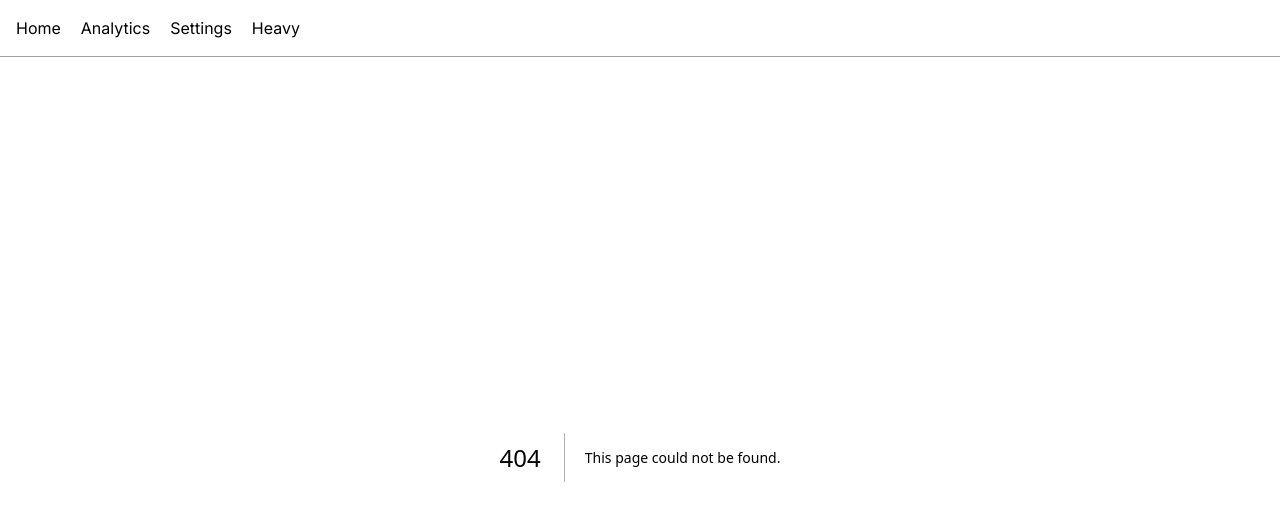
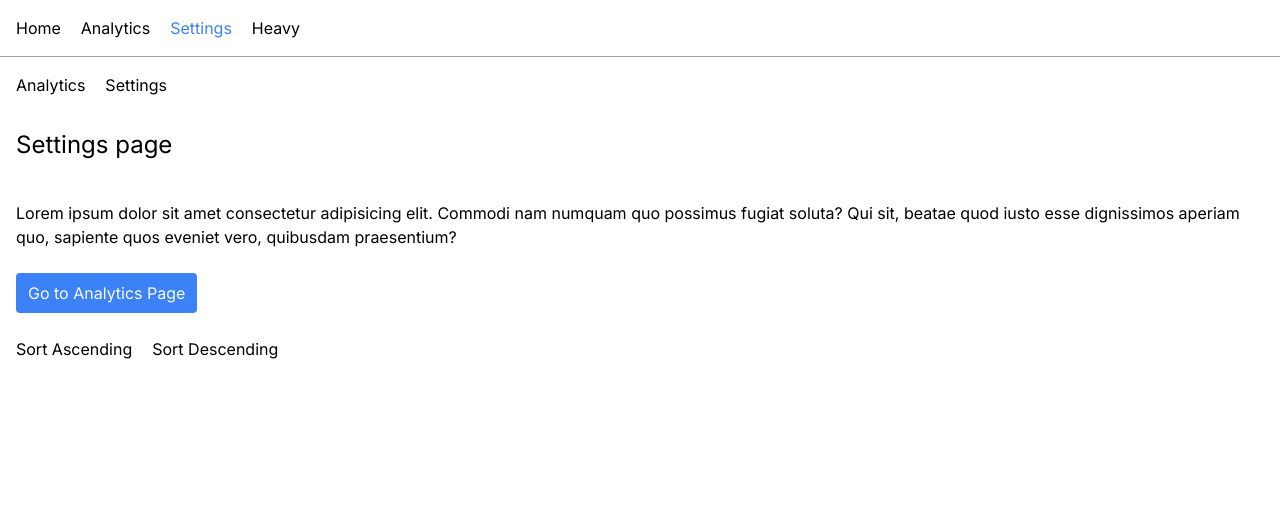
Before and after one commit to uzzal71/complete-nextjs, a Next.js app in the folder next01/: page /settings in a window 1280 px wide. Before the commit this address had no page. Shown: the top 520 px of the page. Built offline with nearby package versions, Linux system fonts and the light colour scheme.

Commit message:
route group

```diff
--- a/next01/app/dashboard/layout.js
+++ b/next01/app/(dashboard)/analytics/layout.js
@@ -1,9 +1,7 @@
 export default function DashboardLayout({ children }) {
-  throw new Error("Error occurred in dashboard layout");
-
   return (
     <>
-      <div className="p-4">
+      <div className="p-4 analytics">
         <ul className="flex gap-5">
           <li>Analytics</li>
           <li>Settings</li>
--- a/next01/app/dashboard/analytics/page.js
+++ b/next01/app/(dashboard)/analytics/page.js
@@ -4,8 +4,6 @@ export const metadata = {
 };
 
 export default function Analytics() {
-  throw new Error("Error occurred Analytics page");
-
   return (
     <div className="p-4">
       <h1 className="text-2xl">Analytics page</h1>
--- /dev/null
+++ b/next01/app/(dashboard)/settings/layout.js
@@ -0,0 +1,13 @@
+export default function DashboardLayout({ children }) {
+  return (
+    <>
+      <div className="p-4 settings">
+        <ul className="flex gap-5">
+          <li>Analytics</li>
+          <li>Settings</li>
+        </ul>
+      </div>
+      {children}
+    </>
+  );
+}
--- a/next01/app/components/Button.js
+++ b/next01/app/components/Button.js
@@ -6,7 +6,7 @@ export default function Button({ children }) {
   const router = useRouter();
 
   const handleClick = () => {
-    router.push("/dashboard/analytics");
+    router.push("/analytics");
   };
 
   return (
--- a/next01/app/components/Posts.js
+++ b/next01/app/components/Posts.js
@@ -1,7 +1,7 @@
 const fetchPosts = async () => {
   await new Promise((resolve, reject) => {
     setTimeout(() => {
-      reject();
+      resolve();
     }, 2000);
   });
   return "Here are my posts";
--- a/next01/app/dashboard/error.js
+++ /dev/null
@@ -1,24 +0,0 @@
-"use client"; // Error components must be Client Components
-
-import { useEffect } from "react";
-
-export default function Error({ error, reset }) {
-  useEffect(() => {
-    // Log the error to an error reporting service
-    console.error(error);
-  }, [error]);
-
-  return (
-    <div>
-      <h2>Something went wrong!</h2>
-      <button
-        onClick={
-          // Attempt to recover by trying to re-render the segment
-          () => reset()
-        }
-      >
-        Try again
-      </button>
-    </div>
-  );
-}
--- a/next01/app/error.js
+++ /dev/null
@@ -1,24 +0,0 @@
-"use client"; // Error components must be Client Components
-
-import { useEffect } from "react";
-
-export default function Error({ error, reset }) {
-  useEffect(() => {
-    // Log the error to an error reporting service
-    console.error(error);
-  }, [error]);
-
-  return (
-    <div>
-      <h2>Something went wrong in Root boundary!</h2>
-      <button
-        onClick={
-          // Attempt to recover by trying to re-render the segment
-          () => reset()
-        }
-      >
-        Try again
-      </button>
-    </div>
-  );
-}
--- a/next01/app/global-error.js
+++ /dev/null
@@ -1,12 +0,0 @@
-"use client";
-
-export default function GlobalError({ error, reset }) {
-  return (
-    <html>
-      <body>
-        <h2>Something went wrong!</h2>
-        <button onClick={() => reset()}>Try again</button>
-      </body>
-    </html>
-  );
-}
--- a/next01/app/layout.js
+++ b/next01/app/layout.js
@@ -14,10 +14,10 @@ export default function RootLayout({ children }) {
               <CustomLink path="/">Home</CustomLink>
             </li>
             <li>
-              <CustomLink path="/dashboard/analytics">Analytics</CustomLink>
+              <CustomLink path="/analytics">Analytics</CustomLink>
             </li>
             <li>
-              <CustomLink prefetch={false} path="/dashboard/settings">
+              <CustomLink prefetch={false} path="/settings">
                 Settings
               </CustomLink>
             </li>
```
Also changed, not shown: next01/app/(dashboard)/loading.js (renamed from next01/app/dashboard/loading.js), next01/app/(dashboard)/settings/page.js (renamed from next01/app/dashboard/settings/page.js).
